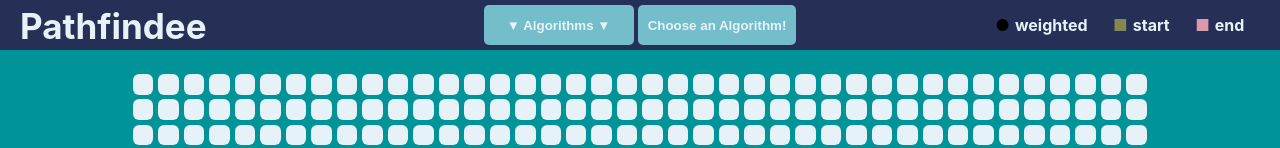
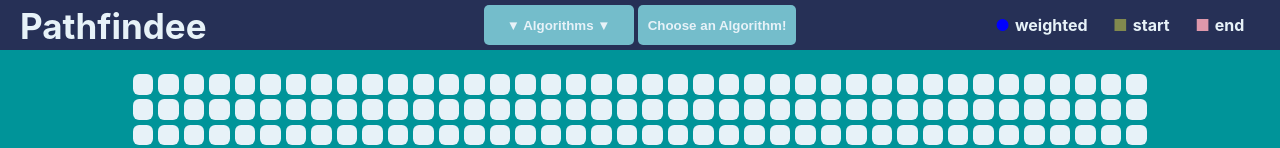
Before and after one commit to johnsonphan95/pathfindee, a React (Create React App) app: page / in a window 1280 px wide. Shown: the top 148 px of the page. Built offline with nearby package versions, Linux system fonts and the light colour scheme.

Commit message:
Add gif and change weighted node color

```diff
--- a/package.json
+++ b/package.json
@@ -5,6 +5,7 @@
   "dependencies": {
     "@fortawesome/fontawesome-svg-core": "^1.2.26",
     "@fortawesome/free-brands-svg-icons": "^5.12.0",
+    "@fortawesome/free-solid-svg-icons": "^5.12.0",
     "@fortawesome/react-fontawesome": "^0.1.8",
     "@testing-library/jest-dom": "^4.2.4",
     "@testing-library/react": "^9.4.0",
--- a/src/components/Node.css
+++ b/src/components/Node.css
@@ -17,7 +17,7 @@
 }
 
 .node-weight {
-  background: black;
+  background: blue;
   border-radius: 50%;
 }
 
--- a/src/components/Node.jsx
+++ b/src/components/Node.jsx
@@ -25,6 +25,7 @@ const Node = ({
 
   return (
     <div
+      // style={{ margin: "0 auto" }}
       id={`${row}-${col}`}
       className={`node ${attributes}`}
       onMouseDown={() => onMouseDown(col, row)}
--- a/src/components/PathFinder.jsx
+++ b/src/components/PathFinder.jsx
@@ -386,7 +386,7 @@ const Visualizer = () => {
           {getWeightButton()}
         </div>
         <div className="legend" style={{ display: "flex" }}>
-          <div style={{ color: "black" }}>&#9679;</div>
+          <div style={{ color: "blue" }}>&#9679;</div>
           <label>weighted </label>
           <div style={{ color: "#81894e" }}>&#9632;</div>
           <label>start </label>
--- a/src/utils/algorithms/astar.js
+++ b/src/utils/algorithms/astar.js
@@ -41,7 +41,7 @@ const getUnvisitedNeighbors = (node, grid) => {
 
 const getCost = (node, startNode, endNode, weight = 1) => {
   return (
-    (weight / 3) *
+    (weight / 7) *
       Math.hypot(startNode.row - node.row, startNode.col - node.col) +
     Math.abs(node.col - endNode.col) +
     Math.abs(node.row - endNode.row)
```
Also changed, not shown: 2 other files (tests, documents, lock files or other folders).
